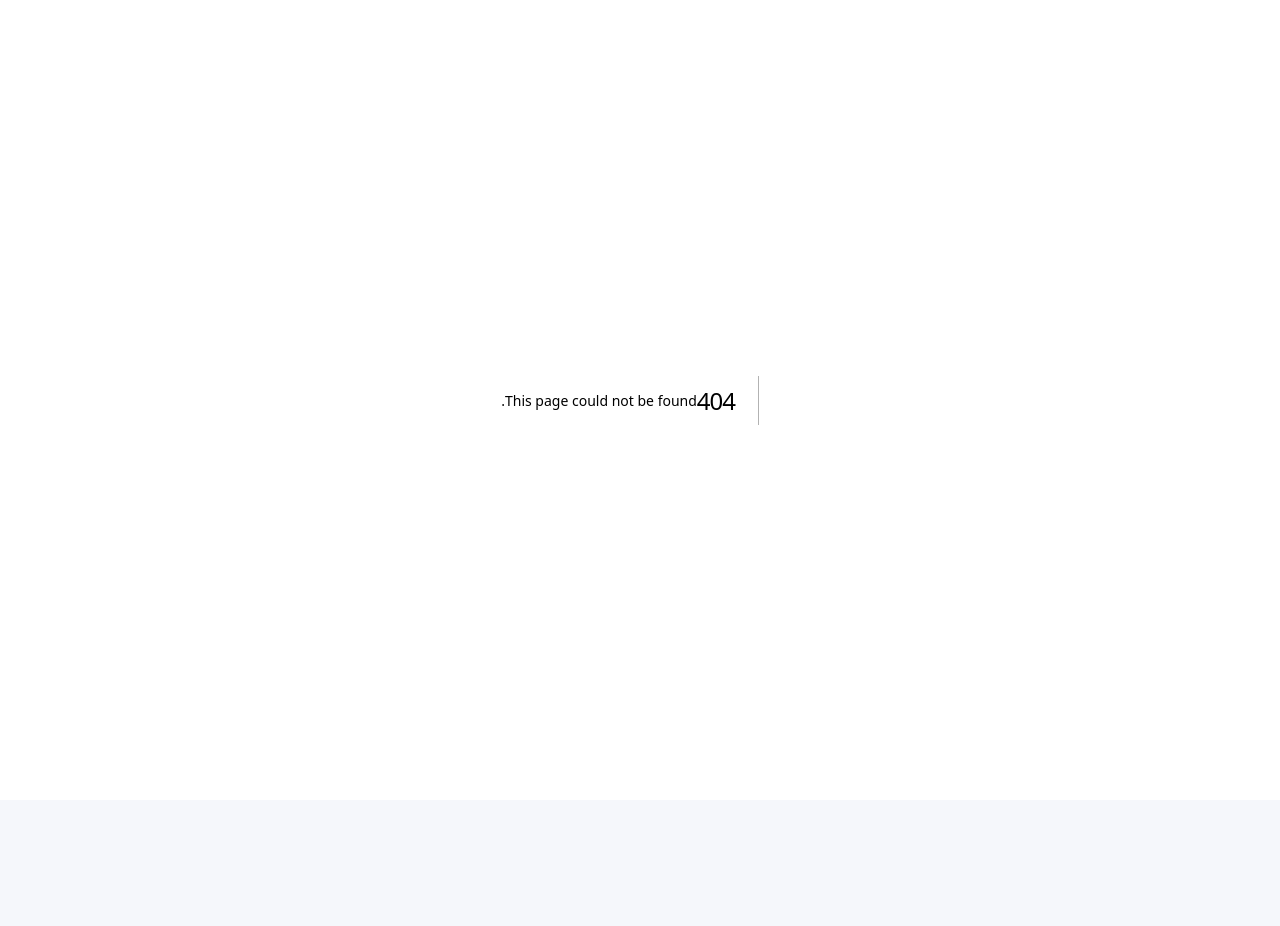
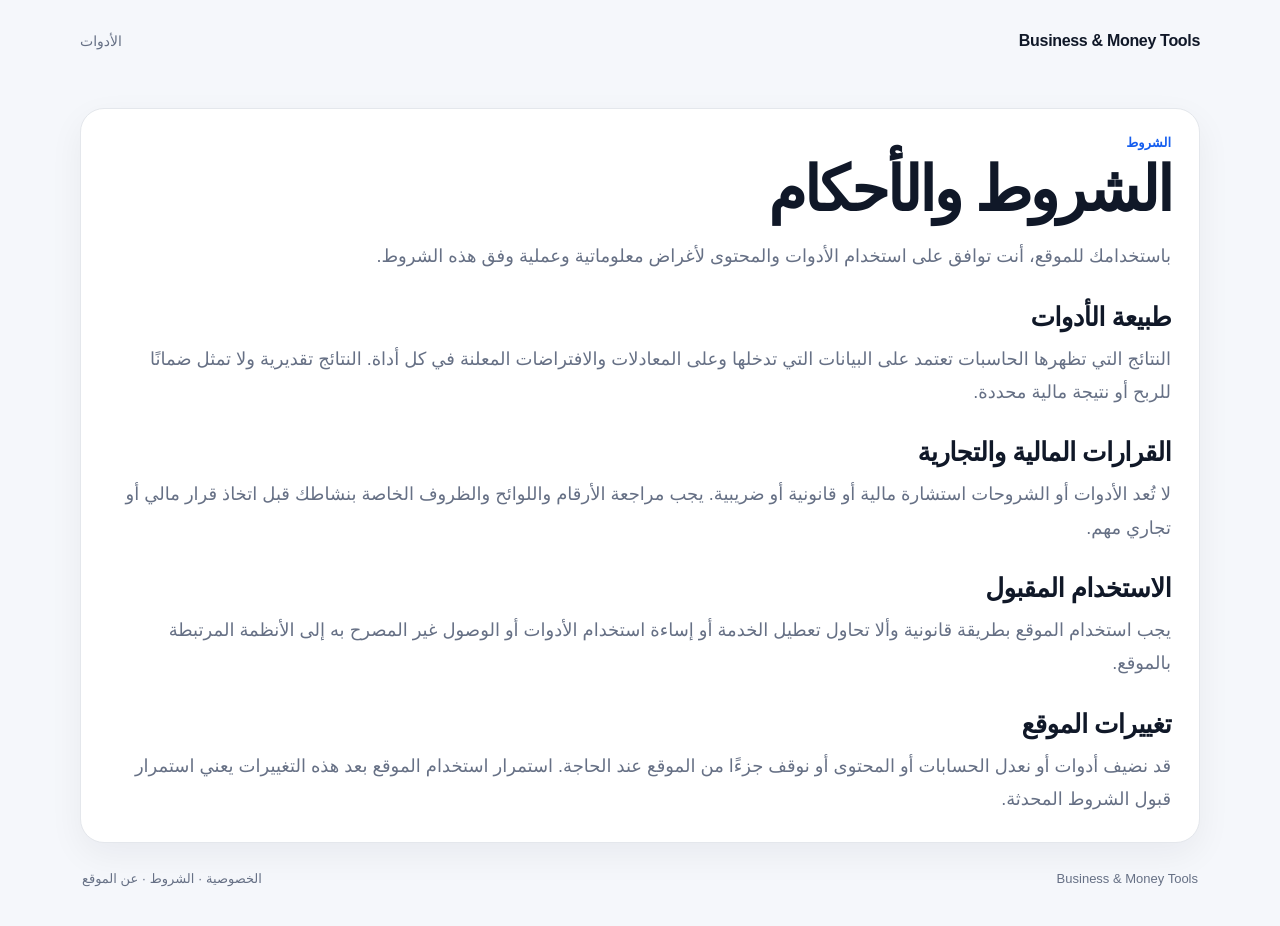
Before and after one commit to aelkhoreiby/business-money-tools, a Next.js app: page /terms in a window 1280 px wide. Before the commit this address had no page. Shown: the top 926 px of the page. Before the commit the page ends 800 px from the top, so only its background shows below. Built offline with nearby package versions, Linux system fonts and the light colour scheme.

Commit message:
Create Terms page

```diff
--- /dev/null
+++ b/app/terms/page.tsx
@@ -0,0 +1,64 @@
+import Link from "next/link";
+
+export const metadata = {
+  title: "الشروط والأحكام | Business & Money Tools",
+  description: "الشروط والأحكام العامة لاستخدام Business & Money Tools.",
+};
+
+export default function TermsPage() {
+  return (
+    <main className="page">
+      <nav className="top-nav" aria-label="التنقل الرئيسي">
+        <Link href="/" className="brand">Business &amp; Money Tools</Link>
+        <Link href="/tools/ecommerce-profit-calculator/" className="nav-tool">الأدوات</Link>
+      </nav>
+
+      <article className="content-card guide">
+        <span className="section-kicker">الشروط</span>
+        <h1>الشروط والأحكام</h1>
+        <p>
+          باستخدامك للموقع، أنت توافق على استخدام الأدوات والمحتوى لأغراض معلوماتية وعملية
+          وفق هذه الشروط.
+        </p>
+
+        <h2>طبيعة الأدوات</h2>
+        <p>
+          النتائج التي تظهرها الحاسبات تعتمد على البيانات التي تدخلها وعلى المعادلات
+          والافتراضات المعلنة في كل أداة. النتائج تقديرية ولا تمثل ضمانًا للربح أو نتيجة
+          مالية محددة.
+        </p>
+
+        <h2>القرارات المالية والتجارية</h2>
+        <p>
+          لا تُعد الأدوات أو الشروحات استشارة مالية أو قانونية أو ضريبية. يجب مراجعة
+          الأرقام واللوائح والظروف الخاصة بنشاطك قبل اتخاذ قرار مالي أو تجاري مهم.
+        </p>
+
+        <h2>الاستخدام المقبول</h2>
+        <p>
+          يجب استخدام الموقع بطريقة قانونية وألا تحاول تعطيل الخدمة أو إساءة استخدام
+          الأدوات أو الوصول غير المصرح به إلى الأنظمة المرتبطة بالموقع.
+        </p>
+
+        <h2>تغييرات الموقع</h2>
+        <p>
+          قد نضيف أدوات أو نعدل الحسابات أو المحتوى أو نوقف جزءًا من الموقع عند الحاجة.
+          استمرار استخدام الموقع بعد هذه التغييرات يعني استمرار قبول الشروط المحدثة.
+        </p>
+      </article>
+
+      <Footer />
+    </main>
+  );
+}
+
+function Footer() {
+  return (
+    <footer className="site-footer">
+      <span>Business &amp; Money Tools</span>
+      <span>
+        <Link href="/privacy/">الخصوصية</Link> · <Link href="/terms/">الشروط</Link> · <Link href="/about/">عن الموقع</Link>
+      </span>
+    </footer>
+  );
+}
```
